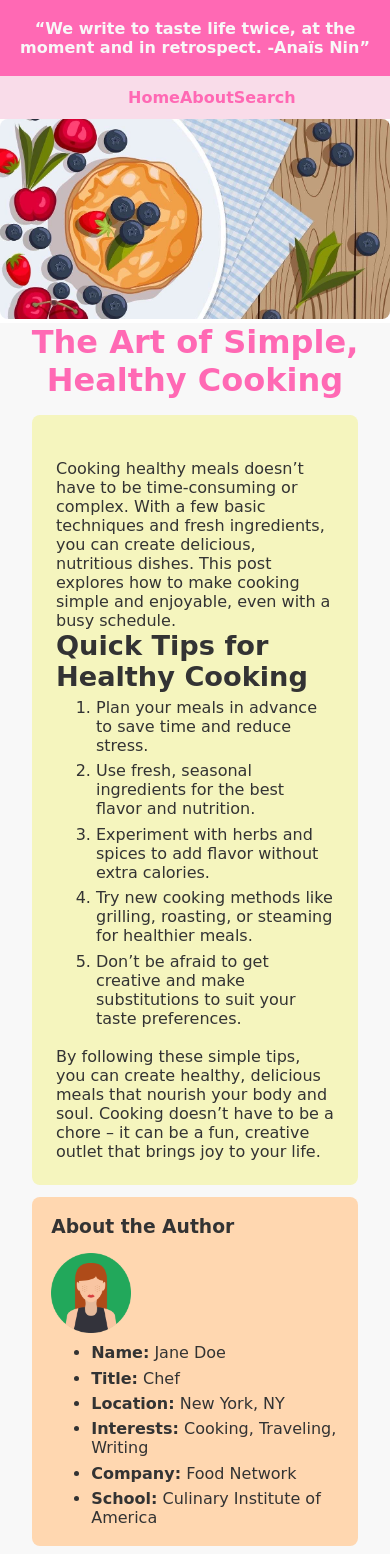
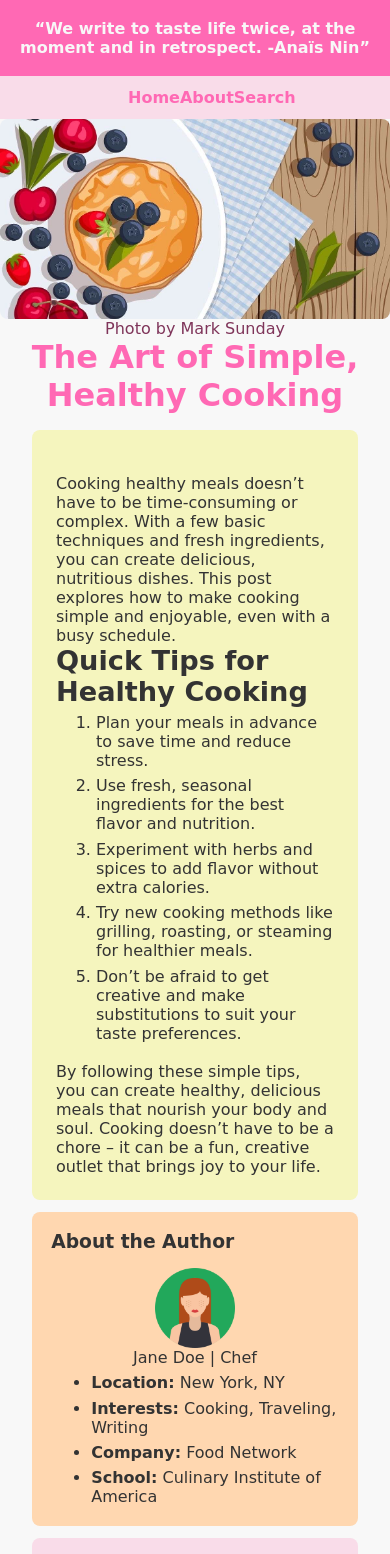
Before and after one commit to dana-akesh/Personal-Blog, a plain HTML site: page blogs/cooking_blog.html in a window 390 px wide. Shown: the top 1554 px of the page. Drawn offline with Linux system fonts and the light colour scheme.

Commit message:
minor edits on the blog

```diff
--- a/blogs/cooking_blog.html
+++ b/blogs/cooking_blog.html
@@ -15,7 +15,10 @@
         <a href="#">About</a>
         <a href="https://www.google.com" target="_blank">Search</a>
     </nav>
-    <img src="../static/images/meal.jpg" alt="Background Image" id="background-img">
+    <figure id="background-fig">
+        <img src="../static/images/meal.jpg" alt="Background Image" id="background-img">
+        <figcaption>Photo by Mark Sunday</figcaption>
+    </figure>
     <h1 id="blog-title">The Art of Simple, Healthy Cooking</h1>
 </header>
 <main>
@@ -54,10 +57,11 @@
         <div class="author">
             <section>
                 <h3>About the Author</h3>
-                <img src="../static/images/author_f1.png" alt="author avatar" id="author-img">
+                <figure>
+                    <img src="../static/images/author_f1.png" alt="author avatar" id="author-img">
+                    <figcaption>Jane Doe | Chef</figcaption>
+                </figure>
                 <ul>
-                    <li><strong>Name:</strong> Jane Doe</li>
-                    <li><strong>Title:</strong> Chef</li>
                     <li><strong>Location:</strong> New York, NY</li>
                     <li><strong>Interests:</strong> Cooking, Traveling, Writing</li>
                     <li><strong>Company:</strong> Food Network</li>
--- a/static/css/blog_style.css
+++ b/static/css/blog_style.css
@@ -78,6 +78,17 @@ main {
     padding-top: 0.4rem;
 }
 
+figure{
+    display: flex;
+    flex-direction: column;
+    align-items: center;
+}
+
+#background-fig{
+    background: #f8f8f8;
+    color: #7f355a;
+}
+
 .author img {
     width: 5rem;
     height: 5rem;
@@ -86,7 +97,6 @@ main {
     border-radius: 0.5rem;
     margin-top: 1rem;
     position: relative;
-
 }
 
 .author {
--- a/static/css/styles.css
+++ b/static/css/styles.css
@@ -41,5 +41,7 @@ main {
         display: grid; /* Keep the display as grid */
         grid-template-columns: 100%; /* Change to one column */
         grid-template-rows: auto; /* Allow rows to adjust based on content */
+        margin-left: 1rem;
+        margin-right: 1rem;
     }
 }
```
Also changed, not shown: blogs/personal_blog.html (+8 -2 lines), blogs/tech_blog.html (+8 -2 lines), blogs/world_blog.html (+8 -2 lines), index.html (+4 -2 lines).
